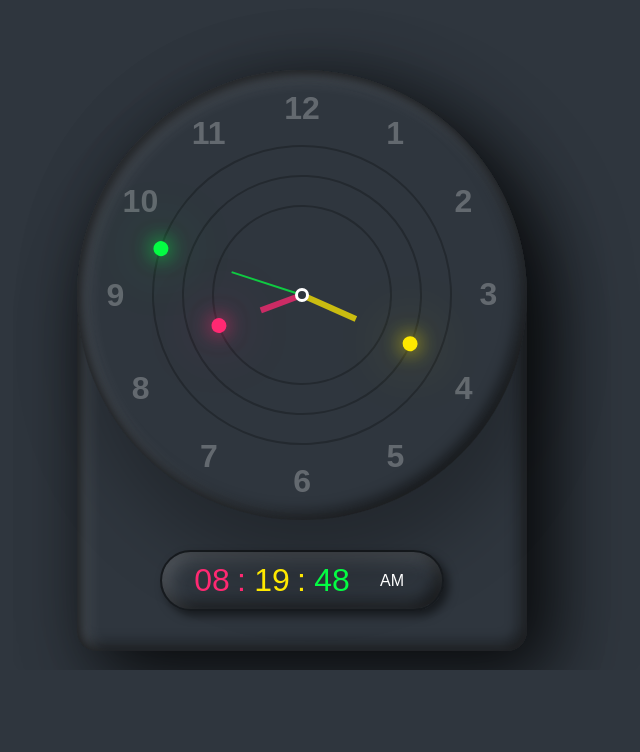
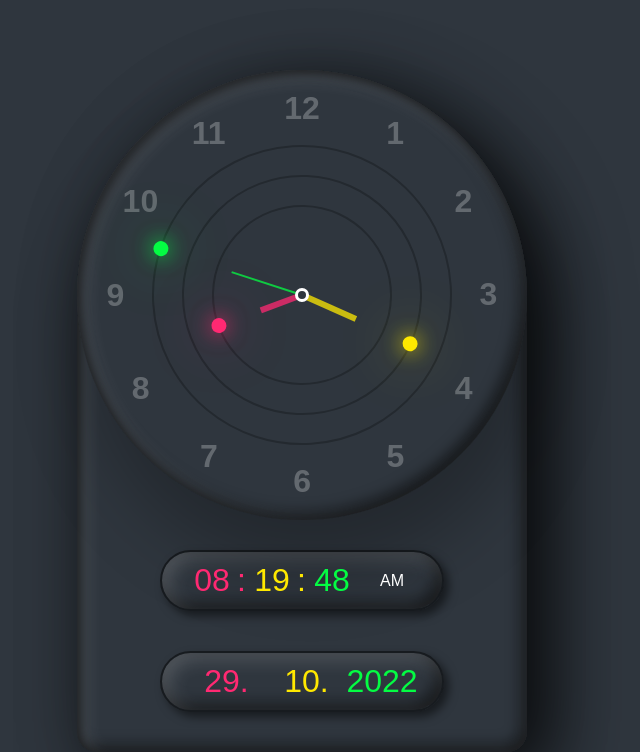
Before and after one commit to SergeiPetunin/ClockCss_JS, a plain HTML site: page index.html in a window 1280 px wide. Shown: the part 130-882 px from the top of the page, without its empty margins (338-978 px from the left). Before the commit the page ends 800 px from the top, so only its background shows below. Drawn offline with Linux system fonts and the light colour scheme.

Commit message:
add date

```diff
--- a/index.html
+++ b/index.html
@@ -34,6 +34,13 @@
                 <div id="seconds" style="--clr:#04fc43;">00</div>
                 <div id="ampm">AM</div>
             </div>
+
+            <!-- digital date -->
+            <div id="date">
+                <div id="days" style="--clr:#ff2972;">00</div>
+                <div id="months" style="--clr:#fee800;">00</div>
+                <div id="years" style="--clr:#04fc43;">0000</div>
+            </div>
         </div>
 
         <script>
@@ -50,6 +57,9 @@
                 hr.style.transform = `rotateZ(${hh+(mm/12)}deg)`;
                 mn.style.transform = `rotateZ(${mm}deg)`;
                 sc.style.transform = `rotateZ(${ss}deg)`;
+                //digital date
+
+
 
                 //digital clock
                 let hours = document.getElementById('hours');
@@ -63,6 +73,16 @@
 
                 let am = h >= 12 ? "PM" : "AM";
 
+                //digital date
+                let days = document.getElementById('days');
+                let months = document.getElementById('months');
+                let years = document.getElementById('years');
+
+                let d = new Date().getDate();
+                let mo = new Date().getMonth()+1;
+                let y = new Date().getFullYear();
+
+
                 // convert 24hr clock to 12hr clock
                 if (h > 12) {
                     h = h - 12;
@@ -73,10 +93,17 @@
                 m = (m < 10) ? "0" + m : m
                 s = (s < 10) ? "0" + s : s
 
+                d = (d < 10) ? "0" + d : d
+                mo = (mo < 10) ? "0" + mo : mo
+
                 hours.innerHTML = h;
                 minutes.innerHTML = m;
                 seconds.innerHTML = s;
                 ampm.innerHTML = am;
+
+                days.innerHTML = d;
+                months.innerHTML = mo;
+                years.innerHTML = y;
             })
 
 
--- a/style.css
+++ b/style.css
@@ -187,3 +187,33 @@ body
         opacity: 0;
     }
 }
+/* digital date style */
+#date
+{
+    margin-bottom: 40px;
+    display: flex;
+    padding: 10px 20px;
+    font-size: 2em;
+    font-weight: 600;
+    border: 2px solid rgba(0,0,0,0.5);
+    border-radius: 40px;
+    box-shadow: 5px 5px 10px rgba(0,0,0,0.5),
+    inset 5px 5px 20px rgba(255,255,255,0.2),
+    inset -5px -5px 15px rgba(0,0,0,0.75);
+
+}
+#date div
+{
+    position: relative;
+    width: 80px;
+    text-align: center;
+    font-weight: 500;
+    color: var(--clr);
+}
+#date div:nth-child(1)::after,
+#date div:nth-child(2)::after
+{
+    content: '.';
+    position: absolute;
+
+}
```
